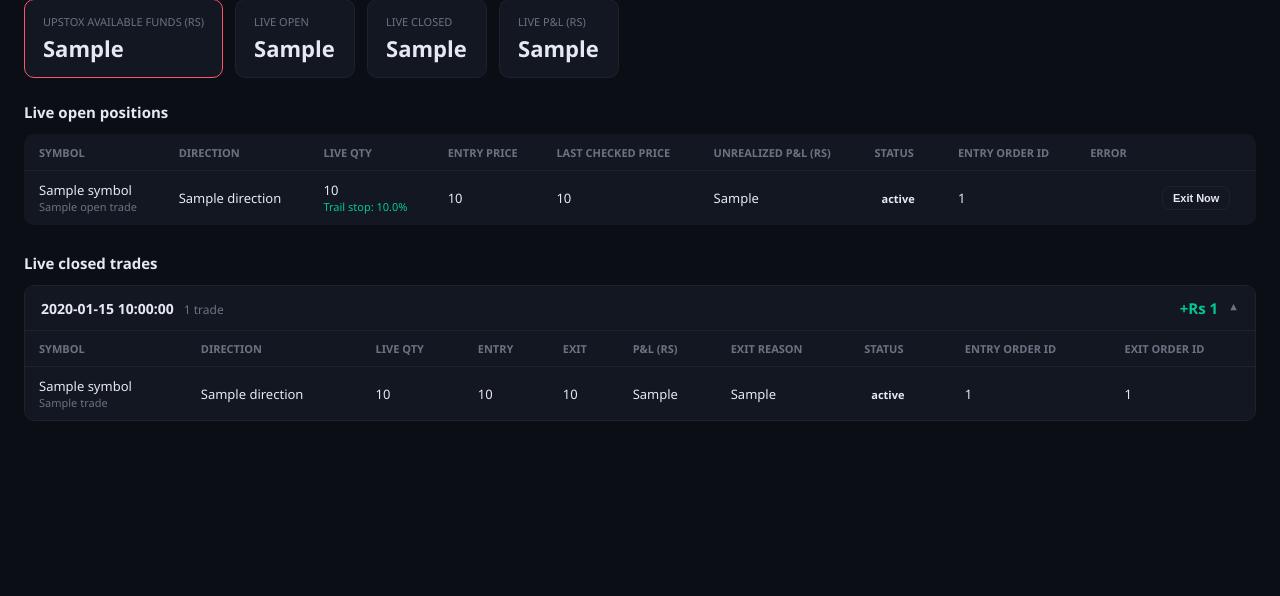
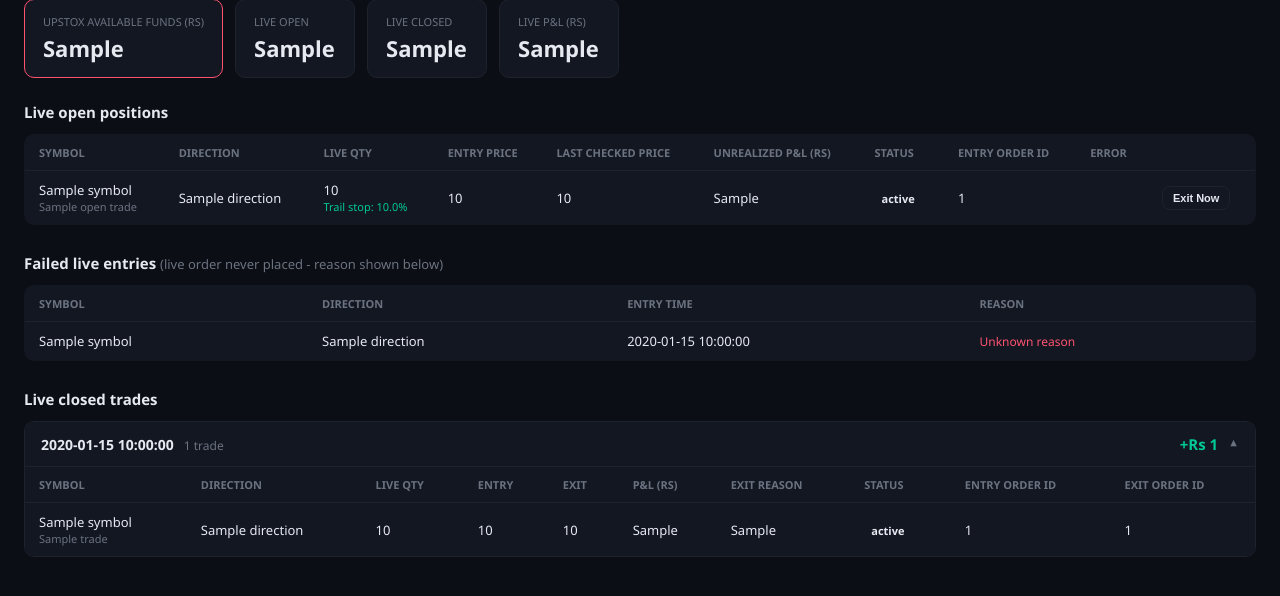
Before and after one commit to rajaram997267-ops/Rajaram-Trading-Terminal-RTT-v0.0, a Flask app: template templates/live_trading.html in a window 1280 px wide. Shown: the part 161-757 px from the top of the page. Run offline with Flask 3, Linux system fonts and the light colour scheme; the template is opened without the code that fills it: most values are stand-ins (such as "Sample title", 1, 10 or a date in 2020); parts of the project's set-up code (start-up, migrations or seed data) failed here and were passed over; some libraries are stand-ins or nearby versions.

Commit message:
Add files via upload

```diff
--- a/templates/live_trading.html
+++ b/templates/live_trading.html
@@ -243,6 +243,27 @@
     {% endif %}
   </div>
 
+  <h3 class="section-title">Failed live entries <span class="sub" style="font-weight:400;">(live order never placed - reason shown below)</span></h3>
+  <div id="failedTradesContainer">
+    {% if failed_trades %}
+    <table>
+      <tr>
+        <th>Symbol</th><th>Direction</th><th>Entry time</th><th>Reason</th>
+      </tr>
+      {% for t in failed_trades %}
+      <tr>
+        <td>{{ t.symbol }}</td>
+        <td class="direction-{{ t.direction|lower }}">{{ t.direction }}</td>
+        <td>{{ t.entry_time[:19] if t.entry_time else "-" }}</td>
+        <td class="error-note">{{ t.live_error or "Unknown reason" }}</td>
+      </tr>
+      {% endfor %}
+    </table>
+    {% else %}
+    <div class="empty">No failed live entries - good sign.</div>
+    {% endif %}
+  </div>
+
   <h3 class="section-title">Live closed trades</h3>
   <div id="closedTradesContainer">
     {% if closed_by_date %}
@@ -294,6 +315,28 @@
       const div = document.createElement("div");
       div.textContent = str;
       return div.innerHTML;
+    }
+
+    function renderFailedTrades(trades) {
+      const container = document.getElementById("failedTradesContainer");
+      if (!trades || trades.length === 0) {
+        container.innerHTML = '<div class="empty">No failed live entries - good sign.</div>';
+        return;
+      }
+      const rows = trades.map(t => `
+        <tr>
+          <td>${escapeHtml(t.symbol)}</td>
+          <td class="direction-${(t.direction || "").toLowerCase()}">${t.direction || "-"}</td>
+          <td>${(t.entry_time || "").slice(0, 19) || "-"}</td>
+          <td class="error-note">${escapeHtml(t.live_error || "Unknown reason")}</td>
+        </tr>
+      `).join("");
+      container.innerHTML = `
+        <table>
+          <tr><th>Symbol</th><th>Direction</th><th>Entry time</th><th>Reason</th></tr>
+          ${rows}
+        </table>
+      `;
     }
 
     function renderOpenTrades(trades) {
@@ -416,6 +459,7 @@
         const data = await res.json();
         renderOpenTrades(data.open);
         renderClosedTrades(data.closed);
+        renderFailedTrades(data.failed);
         if (data.live_available_funds !== undefined) {
           document.getElementById("statLiveFunds").textContent =
             data.live_available_funds === null ? "-" : data.live_available_funds;
--- a/templates/settings.html
+++ b/templates/settings.html
@@ -157,7 +157,7 @@
     </label>
     <span>Live trading (real Upstox orders)</span>
     <span class="token-status" id="liveStatus" style="{% if live_trading_enabled %}color: var(--red);{% endif %}">
-      {% if live_trading_enabled %}ON - Buy alerts buy the ATM Call, Sell alerts buy the ATM Put (nearest monthly expiry), lots sized off your Upstox available funds. A real -2% SL (Stop-Loss Limit) order is placed with Upstox at entry, so it protects the position even if this app is down{% else %}OFF - paper trading only{% endif %}
+      {% if live_trading_enabled %}ON - Buy alerts buy the ATM Call, Sell alerts buy the ATM Put (nearest monthly expiry), lots sized off your Upstox available funds. {% if live_entry_mode == "GTT" %}Entry + a trailing stop are combined into one GTT order at entry (GTT mode - see below).{% else %}A real -2% SL (Stop-Loss Limit) order is placed with Upstox at entry, so it protects the position even if this app is down.{% endif %}{% else %}OFF - paper trading only{% endif %}
     </span>
   </div>
 
```
